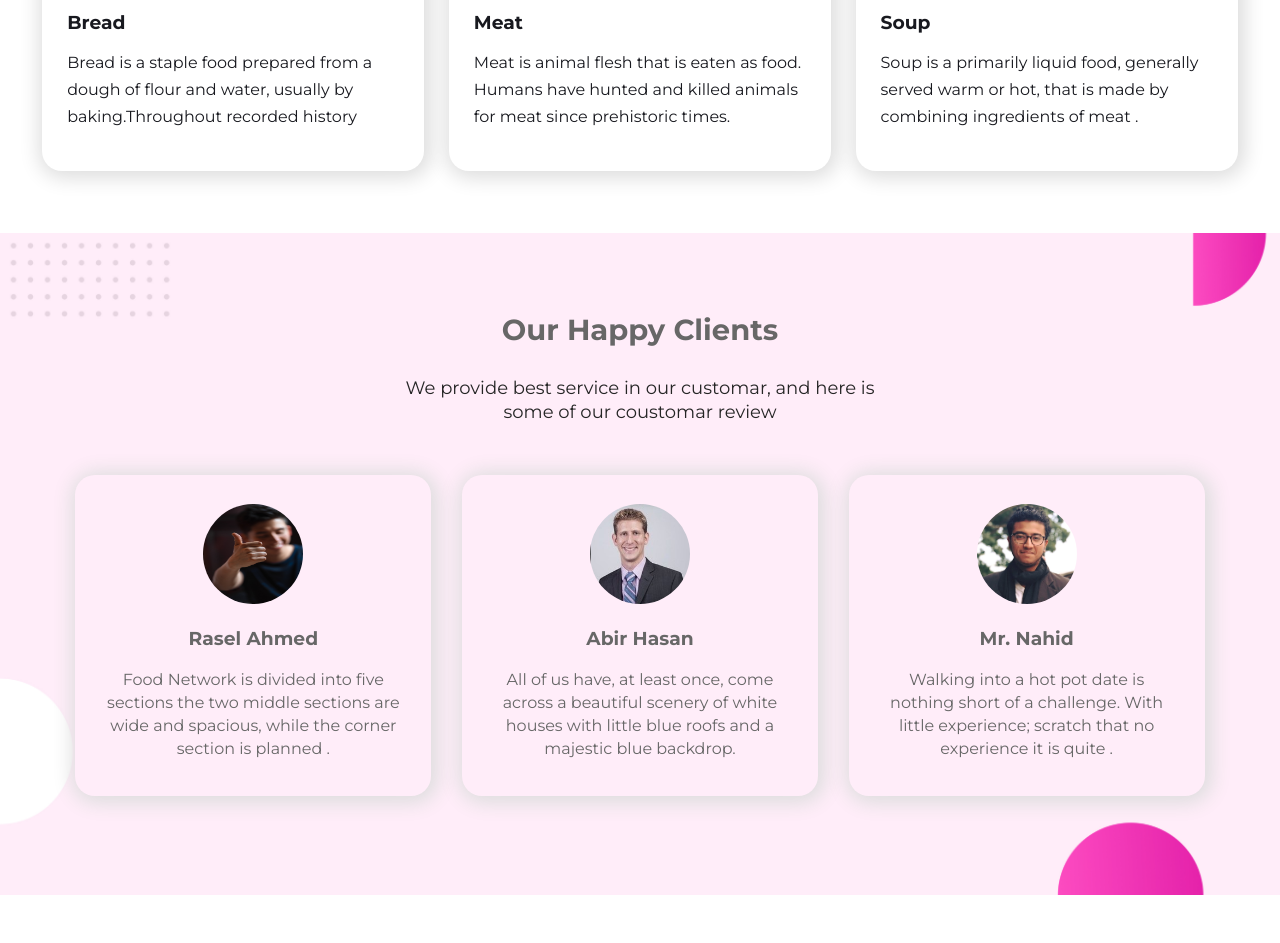
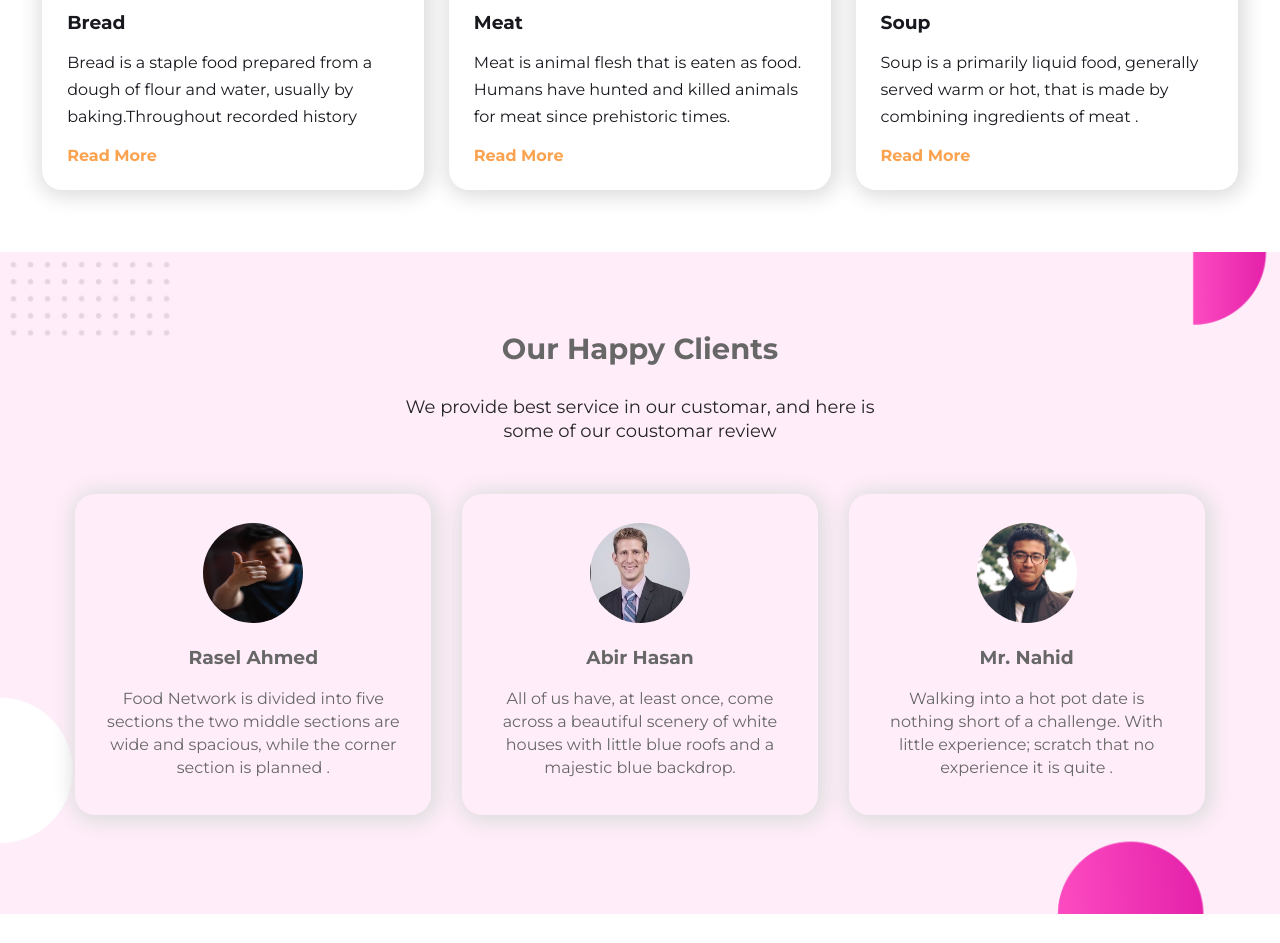
Before and after one commit to nahidthenh/food-network-pha1, a plain HTML site: page index.html in a window 1280 px wide. Shown: the part 1766-2709 px from the top of the page. Drawn offline with Linux system fonts and the light colour scheme.

Commit message:
food menu read more button add and change some style

```diff
--- a/index.html
+++ b/index.html
@@ -60,18 +60,21 @@
                 <h3 class="res-title">Bread</h3>
                 <p class="res-bref">Bread is a staple food prepared from a dough of flour and water, usually by
                     baking.Throughout recorded history</p>
+                <a target="_blank" href="read-more.html" class="read-more-button">Read More</a>
             </div>
             <div class="item-box width30">
                 <img src="img/item2.jpg" alt="">
                 <h3 class="res-title">Meat</h3>
                 <p class="res-bref">Meat is animal flesh that is eaten as food. Humans have hunted and killed animals
                     for meat since prehistoric times. </p>
+                <a target="_blank" href="read-more.html" class="read-more-button">Read More</a>
             </div>
             <div class="item-box width30">
                 <img src="img/item3.png" alt="">
                 <h3 class="res-title">Soup</h3>
                 <p class="res-bref">Soup is a primarily liquid food, generally served warm or hot, that is made by
                     combining ingredients of meat .</p>
+                <a target="_blank" href="read-more.html" class="read-more-button">Read More</a>
             </div>
         </div>
     </section>
--- a/style.css
+++ b/style.css
@@ -119,6 +119,11 @@ body{
 	border-radius: 20px;
 	box-shadow: 2px 2px 20px 5px #ddd;
 }
+.read-more-button {
+	color: #FBA24F;
+	text-decoration: none;
+	font-weight: bold;
+}
 /* recipices Area  End */
 /* Review area  */
 .our-review-area {
```
Also changed, not shown: read-more.html (added, +23 -0 lines).
